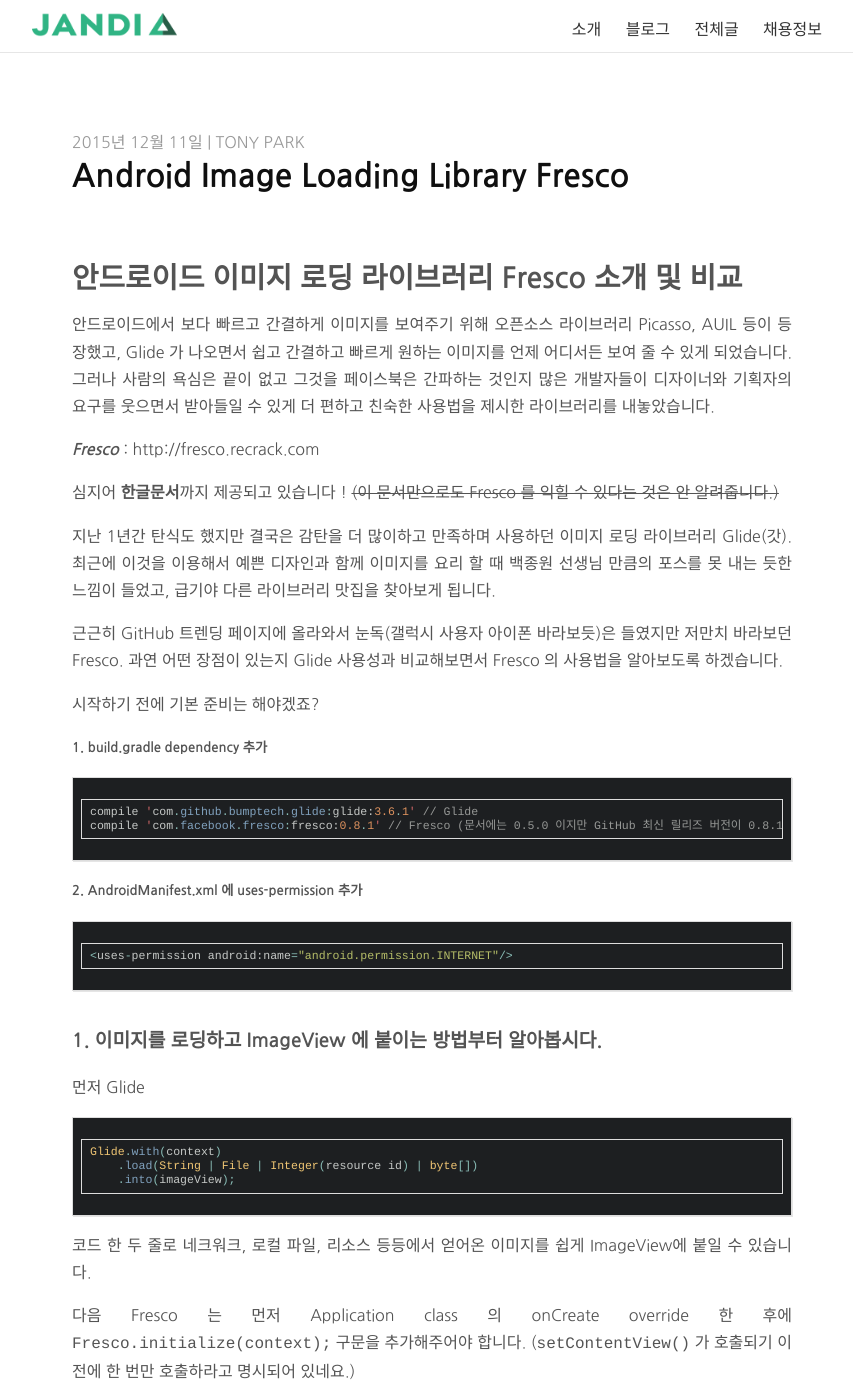
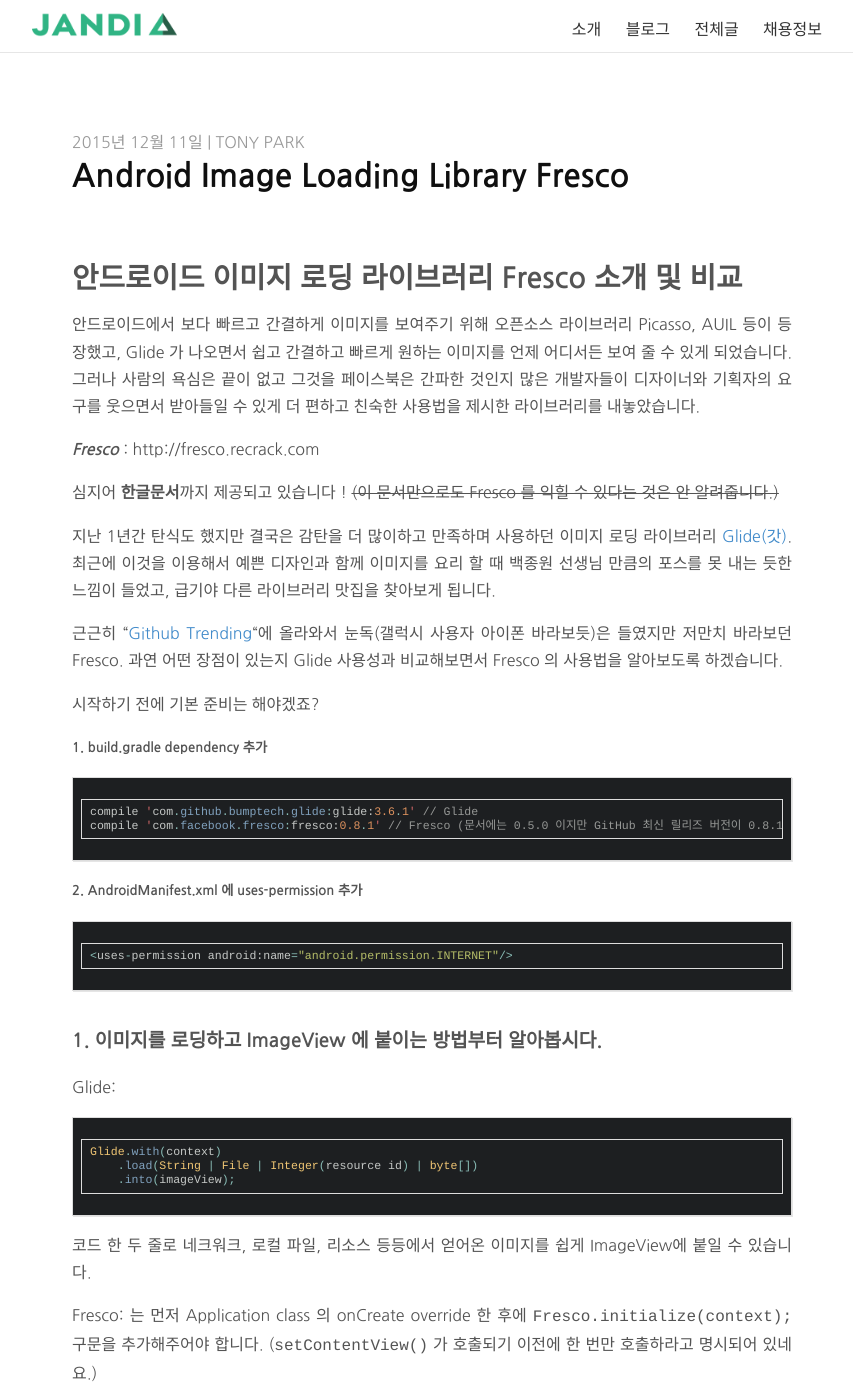
Before and after one commit to tosslab/tosslab.github.io, a Jekyll site: the page built from _posts/2015-12-11-Android_Image_Loading_Library_Fresco_and_Glide.md, in a window 1280 px wide and 1400 px high. Shown: the whole window, without its empty margins (208-1061 px from the left). Built offline with Jekyll 4.4.1, drawn with Linux system fonts in a browser that asks for light colours; Markdown is read by kramdown in place of the engine named in the settings; comment, search, counter and statistics services are not loaded; some of the changed text lies outside the part shown.

Commit message:
Add a post 2015-12-11-Android Image Loading Library Fresco And Glide

````diff
--- a/_posts/2015-12-11-Android_Image_Loading_Library_Fresco_and_Glide.md
+++ b/_posts/2015-12-11-Android_Image_Loading_Library_Fresco_and_Glide.md
@@ -12,16 +12,16 @@
 
 안드로이드에서 보다 빠르고 간결하게 이미지를 보여주기 위해 오픈소스 라이브러리 Picasso, AUIL 등이 등장했고,
 Glide 가 나오면서 쉽고 간결하고 빠르게 원하는 이미지를 언제 어디서든 보여 줄 수 있게 되었습니다.
-그러나 사람의 욕심은 끝이 없고 그것을 페이스북은 간파하는 것인지 많은 개발자들이 디자이너와 기획자의 요구를 웃으면서 받아들일 수 있게 더 편하고 친숙한 사용법을 제시한 라이브러리를 내놓았습니다.
+그러나 사람의 욕심은 끝이 없고 그것을 페이스북은 간파한 것인지 많은 개발자들이 디자이너와 기획자의 요구를 웃으면서 받아들일 수 있게 더 편하고 친숙한 사용법을 제시한 라이브러리를 내놓았습니다.
 
 ***Fresco*** : http://fresco.recrack.com
 
 심지어 **한글문서**까지 제공되고 있습니다 ! ~~(이 문서만으로도 Fresco 를 익힐 수 있다는 것은 안 알려줍니다.)~~
 
-지난 1년간 탄식도 했지만 결국은 감탄을 더 많이하고 만족하며 사용하던 이미지 로딩 라이브러리 Glide(갓).
+지난 1년간 탄식도 했지만 결국은 감탄을 더 많이하고 만족하며 사용하던 이미지 로딩 라이브러리 [Glide(갓)](https://github.com/bumptech/glide).
 최근에 이것을 이용해서 예쁜 디자인과 함께 이미지를 요리 할 때 백종원 선생님 만큼의 포스를 못 내는 듯한 느낌이 들었고, 급기야 다른 라이브러리 맛집을 찾아보게 됩니다.
 
-근근히 GitHub 트렌딩 페이지에 올라와서 눈독(갤럭시 사용자 아이폰 바라보듯)은 들였지만 저만치 바라보던 Fresco. 과연 어떤 장점이 있는지 Glide 사용성과 비교해보면서 Fresco 의 사용법을 알아보도록 하겠습니다.
+근근히 "[Github Trending](https://github.com/trending?l=java)"에 올라와서 눈독(갤럭시 사용자 아이폰 바라보듯)은 들였지만 저만치 바라보던 Fresco. 과연 어떤 장점이 있는지 Glide 사용성과 비교해보면서 Fresco 의 사용법을 알아보도록 하겠습니다.
 
 시작하기 전에 기본 준비는 해야겠죠?
 
@@ -39,7 +39,7 @@
 ```
 
 ### 1. 이미지를 로딩하고 ImageView 에 붙이는 방법부터 알아봅시다.
-먼저 Glide
+Glide:
 
 ```java
 Glide.with(context)
@@ -49,7 +49,7 @@
 
 코드 한 두 줄로 네크워크, 로컬 파일, 리소스 등등에서 얻어온 이미지를 쉽게 ImageView에 붙일 수 있습니다.
 
-다음 Fresco
+Fresco:
 는 먼저 Application class 의 onCreate override 한 후에 `Fresco.initialize(context);` 구문을 추가해주어야 합니다. (`setContentView()` 가 호출되기 이전에 한 번만 호출하라고 명시되어 있네요.)
 
 XML 에서는 `ImageView` 대신 Fresco 의 SimpleDraweeView 를 사용합니다.
@@ -79,7 +79,7 @@
 ```
 
 ### 2. 이미지를 로딩 할 때 대기 이미지를 설정해봅시다.
-먼저 Glide
+Glide:
 
 ```java
 Glide.with(context)
@@ -111,9 +111,9 @@
 draweeView.setImageURI(uri);
 ```
 
-## 2-1 대기 이미지는 FIT_CENTER 로 스케일하고 보여줄 원본 이미지는 FIT_XY 로 스케일해봅시다.
-먼저 Glide
-는 딱히 Glide 만 이용해서 할 수 있는 방법이 마땅치 않습니다.
+#### 2-1. 대기 이미지는 FIT_CENTER 로 스케일하고 보여줄 원본 이미지는 FIT_XY 로 스케일해봅시다.
+Glide:
+딱히 Glide 만 이용해서 할 수 있는 방법이 마땅치 않습니다.
 
 ```java
 imageView.setScaleType(ImageView.ScaleType.FIT_CENTER);
@@ -138,7 +138,7 @@
 뭔가 억지스러워 보이네요...
 다른 방법으로 BitmapTransformation 을 상속받아 구현하는 것 방법이 떠오르네요
 
-다음 Fresco
+Fresco:
 
 ```java
 <com.facebook.drawee.view.SimpleDraweeView
````
Also changed, not shown: other parts of _posts/2015-12-11-Android_Image_Loading_Library_Fresco_and_Glide.md (+1 -1 lines).
